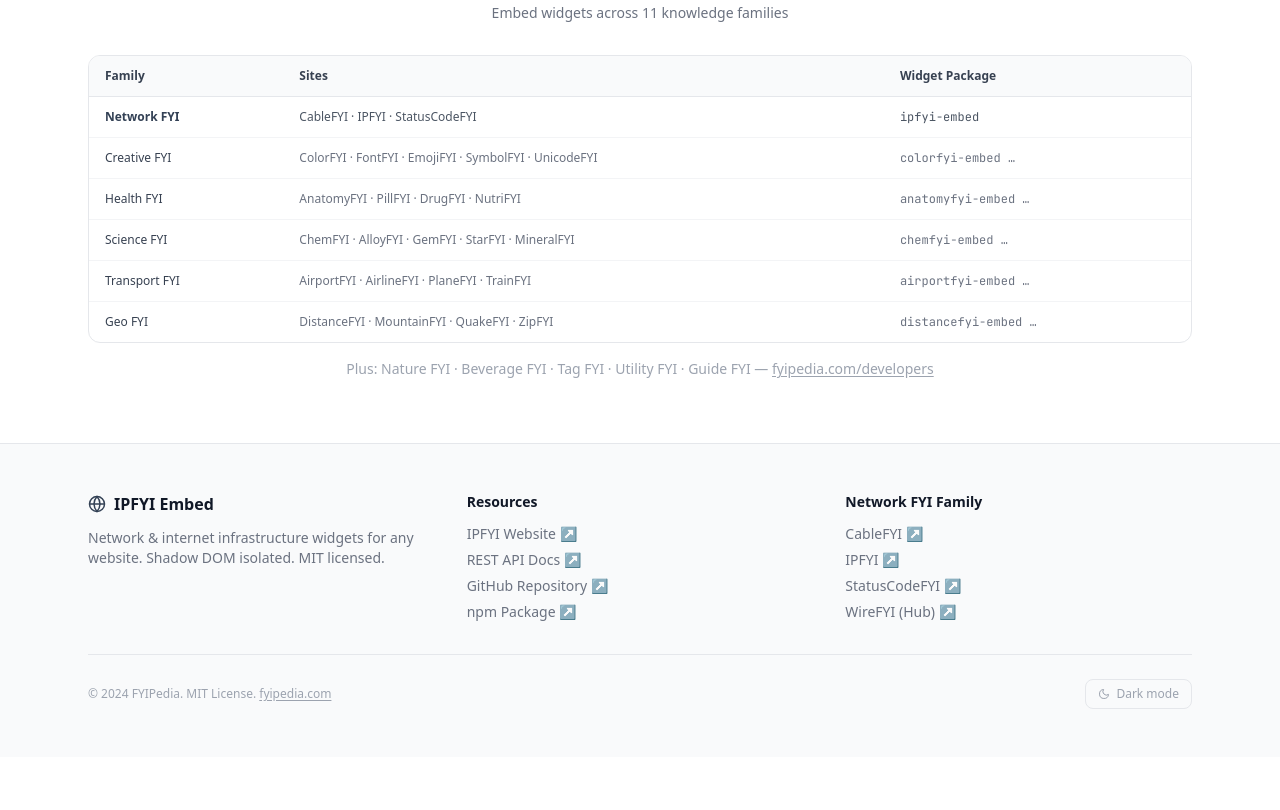
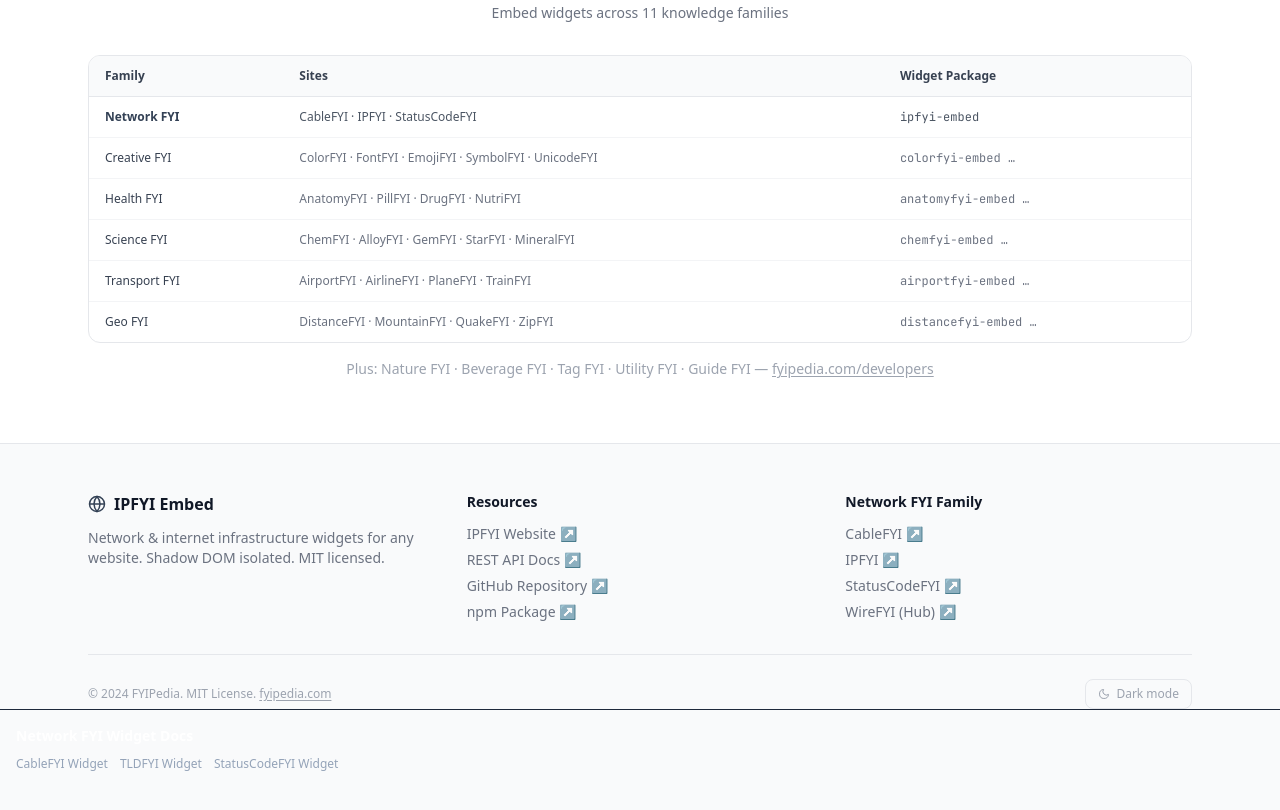
Before and after one commit to fyipedia/ipfyi-embed, a website: page docs/index.html in a window 1280 px wide. Shown: the part 3976-4786 px from the top of the page. Before the commit the page ends 4733 px from the top, so only its background shows below. Drawn offline with nearby package versions, Linux system fonts and the light colour scheme; a script that the page names is missing.

Commit message:
feat: add family widget cross-links in footer for SEO link equity

```diff
--- a/docs/index.html
+++ b/docs/index.html
@@ -782,6 +782,14 @@
       </button>
     </div>
   </div>
+    <div class="border-t border-slate-800 pt-4 mb-4 px-4">
+      <h4 class="font-bold text-white text-sm mb-2">Network FYI Widget Docs</h4>
+      <div class="flex flex-wrap gap-3 text-xs">
+            <a href="https://widget.cablefyi.com" target="_blank" rel="noopener" class="text-slate-400 hover:text-white py-0.5">CableFYI Widget</a>
+            <a href="https://widget.tldfyi.com" target="_blank" rel="noopener" class="text-slate-400 hover:text-white py-0.5">TLDFYI Widget</a>
+            <a href="https://widget.statuscodefyi.com" target="_blank" rel="noopener" class="text-slate-400 hover:text-white py-0.5">StatusCodeFYI Widget</a>
+      </div>
+    </div>
 </footer>
 
 </body>
```
